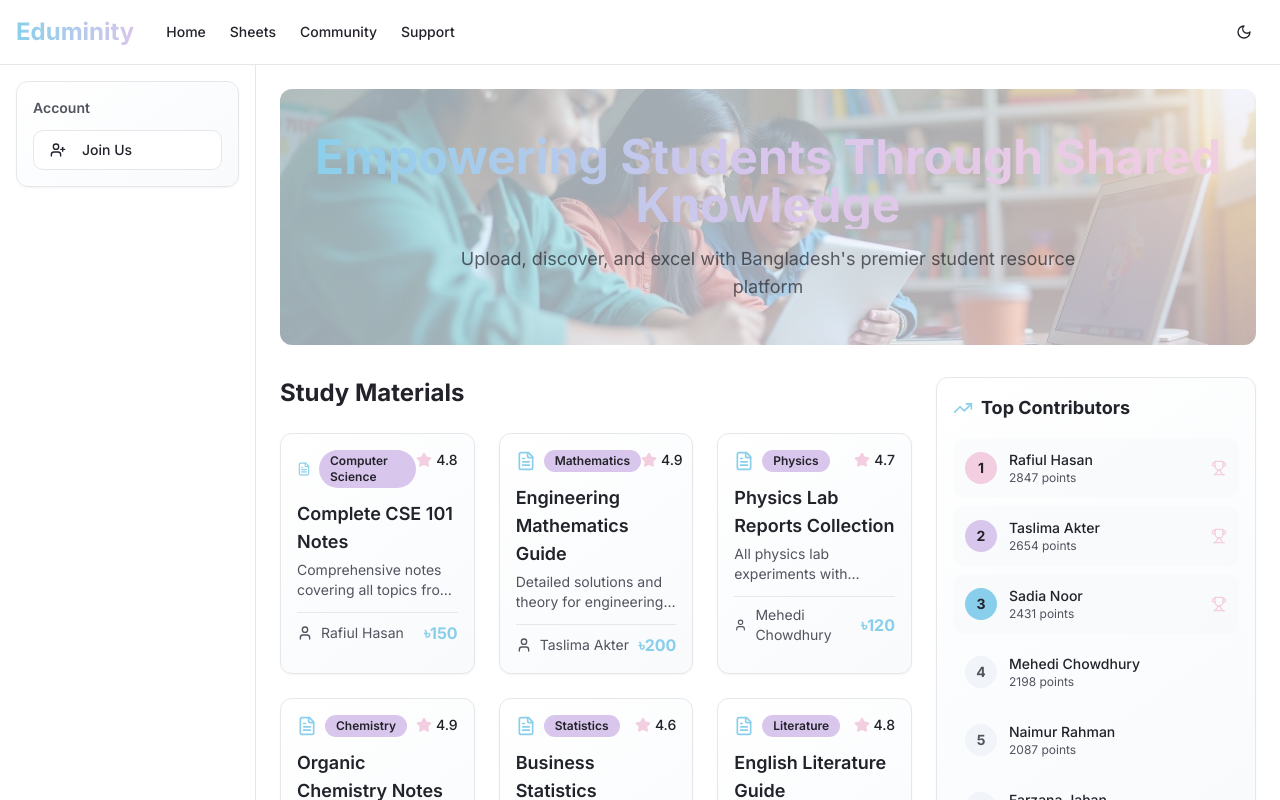
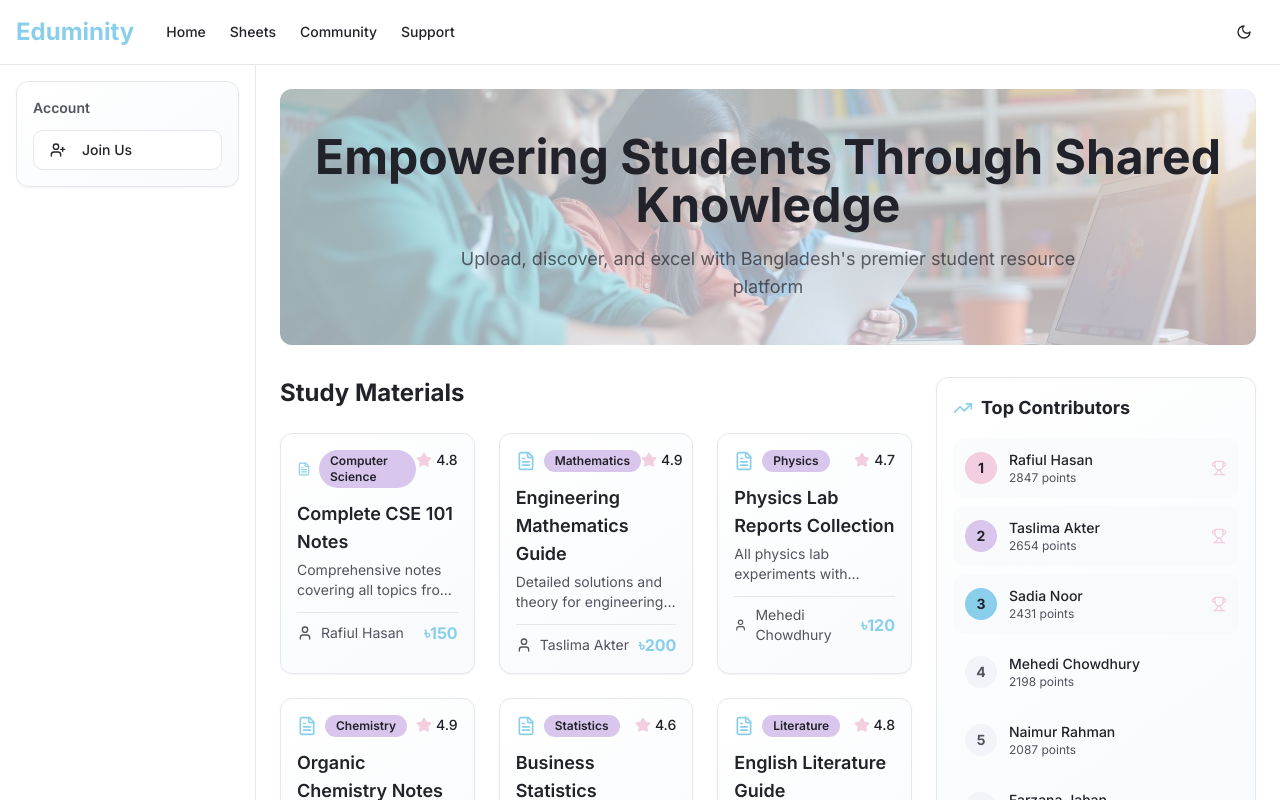
Before and after one commit to FridayChocolate/eduminity-glow-studio-76328, a React (Vite) app: page / in a window 1280 px wide. Shown: the top 800 px of the page. Built offline with nearby package versions, Linux system fonts and the light colour scheme; no server answers; the database is empty; the HTML template or start-up script is replaced by a standard one.

Commit message:
Fix text contrast and dark mode issues

```diff
--- a/src/components/Header.tsx
+++ b/src/components/Header.tsx
@@ -10,7 +10,7 @@ export const Header = () => {
       <div className="container flex h-16 items-center justify-between px-4">
         <div className="flex items-center gap-8">
           <div className="flex items-center gap-2">
-            <div className="text-2xl font-bold bg-gradient-to-r from-primary to-secondary bg-clip-text text-transparent dark:from-neon-teal dark:to-neon-violet dark:animate-glow-pulse">
+            <div className="text-2xl font-bold text-primary dark:bg-gradient-to-r dark:from-neon-teal dark:to-neon-violet dark:bg-clip-text dark:text-transparent dark:animate-glow-pulse">
               Eduminity
             </div>
           </div>
--- a/src/components/HeroSection.tsx
+++ b/src/components/HeroSection.tsx
@@ -8,7 +8,7 @@ export const HeroSection = () => {
         style={{ backgroundImage: `url(${heroImage})` }}
       />
       <div className="relative z-10 flex flex-col items-center justify-center h-full text-center px-6">
-        <h1 className="text-4xl md:text-5xl font-bold mb-4 bg-gradient-to-r from-primary via-secondary to-accent bg-clip-text text-transparent dark:from-neon-teal dark:via-neon-violet dark:to-neon-magenta">
+        <h1 className="text-4xl md:text-5xl font-bold mb-4 text-foreground dark:bg-gradient-to-r dark:from-neon-teal dark:via-neon-violet dark:to-neon-magenta dark:bg-clip-text dark:text-transparent">
           Empowering Students Through Shared Knowledge
         </h1>
         <p className="text-lg text-foreground/70 max-w-2xl dark:text-foreground/80">
```
